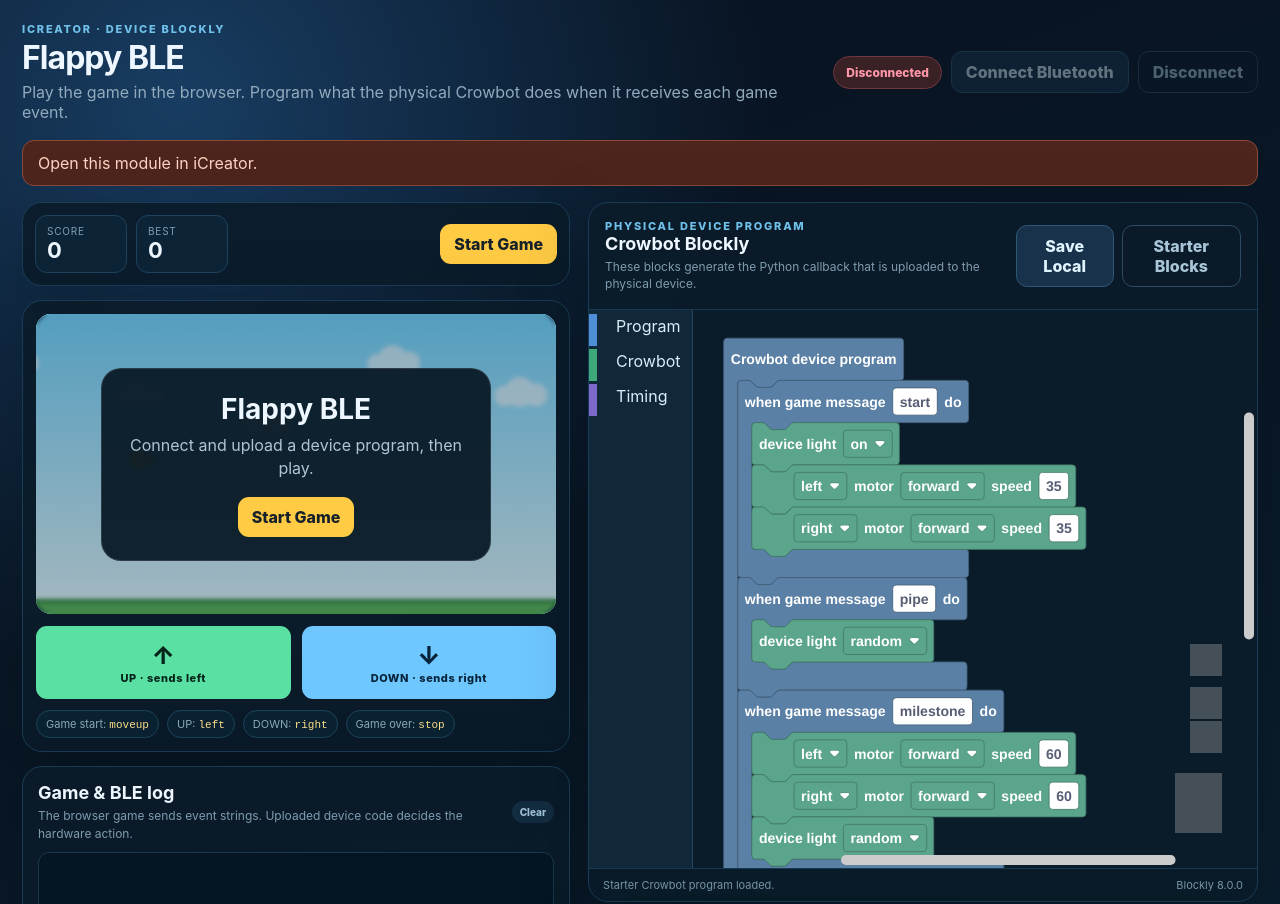
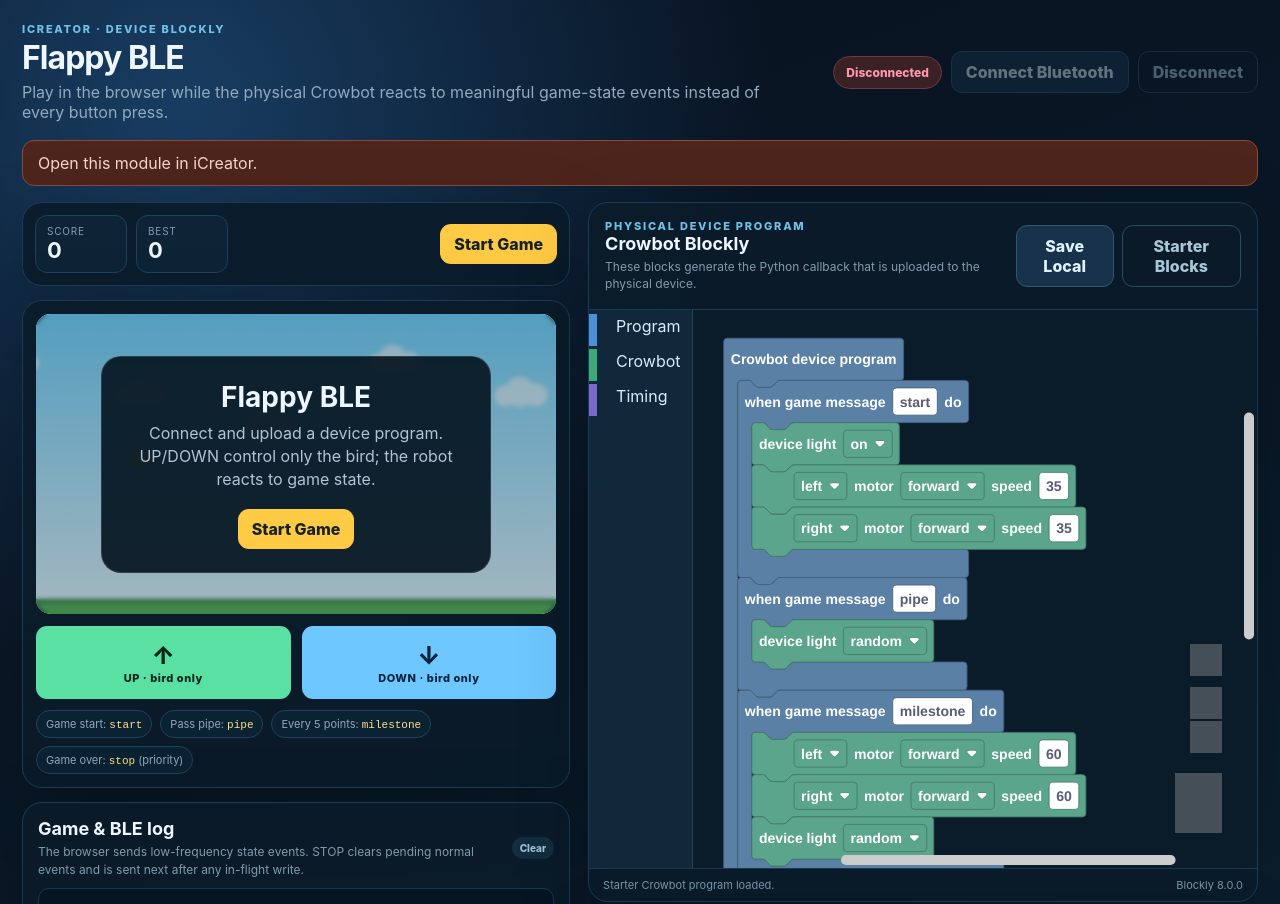
Before and after one commit to Baleen-Y/template, a plain HTML site: page flappy-ble/index.html in a window 1280 px wide. Shown: the top 904 px of the page. Drawn offline with Linux system fonts and the light colour scheme; grey boxes are pictures that could not be loaded.

Commit message:
Update Flappy BLE UI for state-event integration

```diff
--- a/flappy-ble/index.html
+++ b/flappy-ble/index.html
@@ -12,7 +12,7 @@
       <div>
         <div class="eyebrow">iCreator · Device Blockly</div>
         <h1>Flappy BLE</h1>
-        <p class="subtitle">Play the game in the browser. Program what the physical Crowbot does when it receives each game event.</p>
+        <p class="subtitle">Play in the browser while the physical Crowbot reacts to meaningful game-state events instead of every button press.</p>
       </div>
       <div class="device-bar">
         <span id="deviceStatus" class="status disconnected">Disconnected</span>
@@ -39,20 +39,20 @@
             <div id="overlay" class="overlay">
               <div class="overlay-card">
                 <h2 id="overlayTitle">Flappy BLE</h2>
-                <p id="overlayText">Connect and upload a device program, then play.</p>
+                <p id="overlayText">Connect and upload a device program. UP/DOWN control only the bird; the robot reacts to game state.</p>
                 <button id="overlayStartBtn" class="primary">Start Game</button>
               </div>
             </div>
           </div>
           <div class="controls">
-            <button id="upBtn" class="control-btn up">↑<span>UP · sends left</span></button>
-            <button id="downBtn" class="control-btn down">↓<span>DOWN · sends right</span></button>
+            <button id="upBtn" class="control-btn up">↑<span>UP · bird only</span></button>
+            <button id="downBtn" class="control-btn down">↓<span>DOWN · bird only</span></button>
           </div>
           <div class="event-strip">
-            <span>Game start: <code>moveup</code></span>
-            <span>UP: <code>left</code></span>
-            <span>DOWN: <code>right</code></span>
-            <span>Game over: <code>stop</code></span>
+            <span>Game start: <code>start</code></span>
+            <span>Pass pipe: <code>pipe</code></span>
+            <span>Every 5 points: <code>milestone</code></span>
+            <span>Game over: <code>stop</code> (priority)</span>
           </div>
         </div>
 
@@ -60,7 +60,7 @@
           <div class="section-title-row">
             <div>
               <h2>Game & BLE log</h2>
-              <p>The browser game sends event strings. Uploaded device code decides the hardware action.</p>
+              <p>The browser sends low-frequency state events. STOP clears pending normal events and is sent next after any in-flight write.</p>
             </div>
             <button id="clearLogBtn" class="tiny">Clear</button>
           </div>
```
